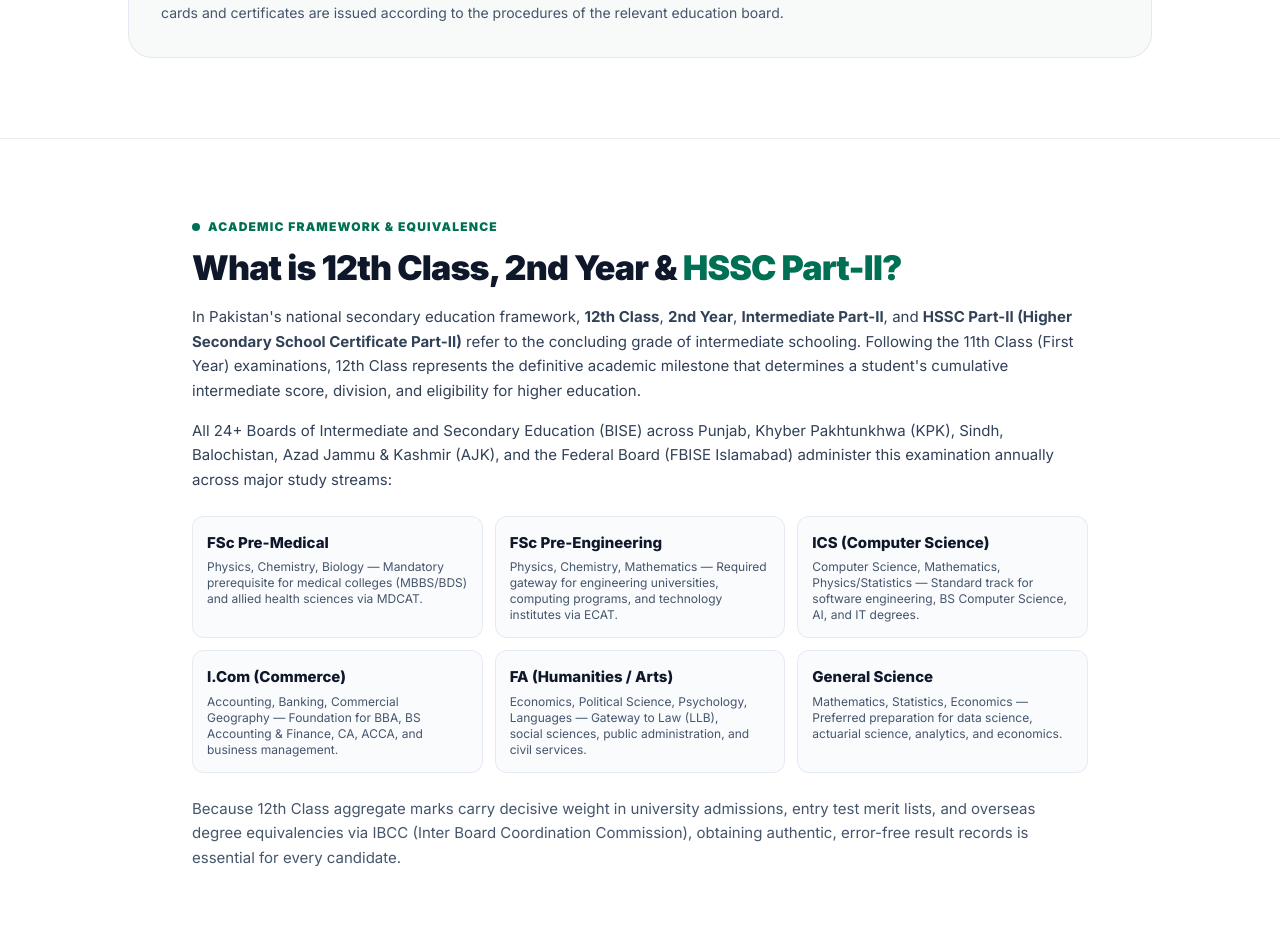
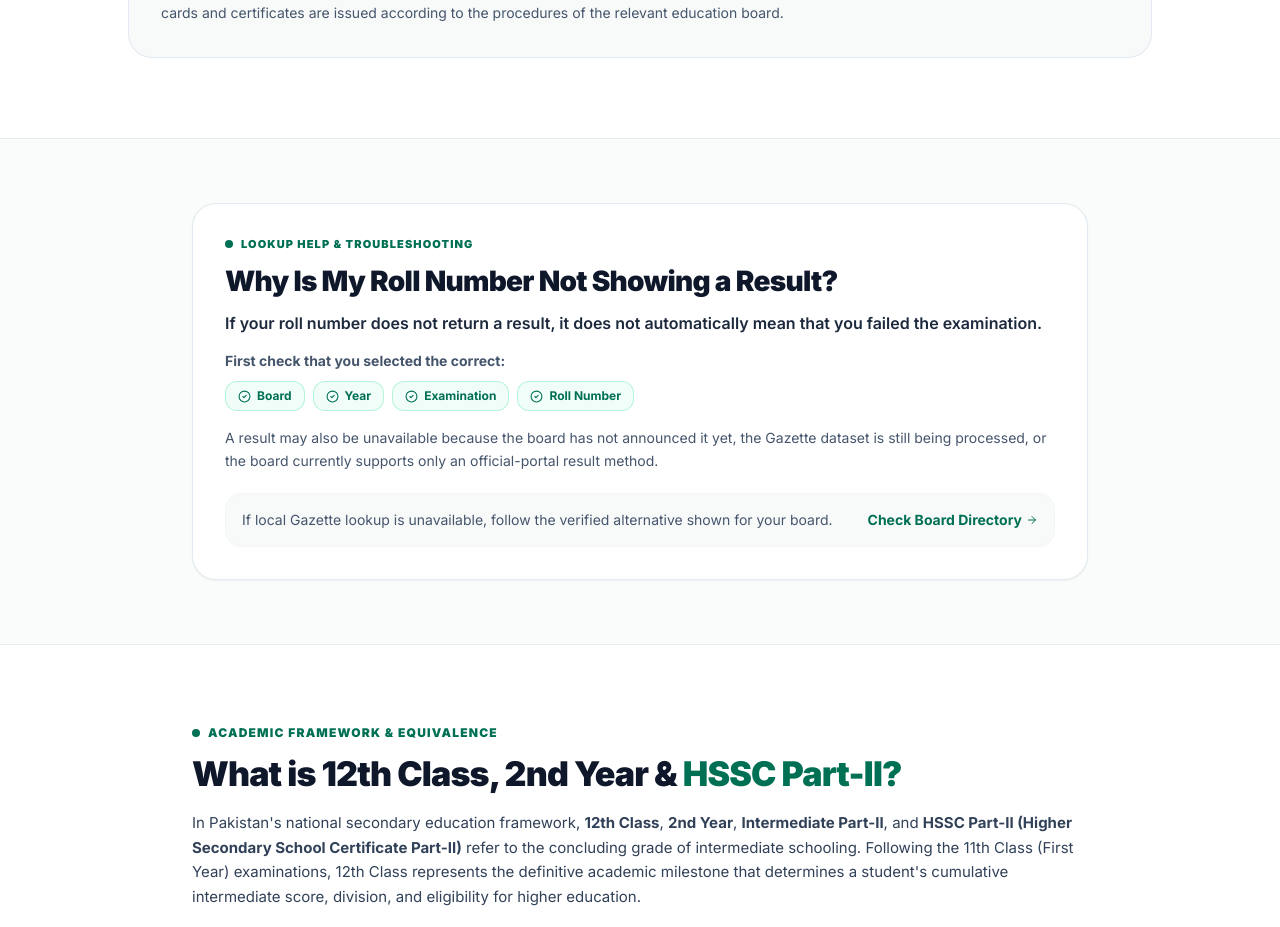
Before and after one commit to 12thclassresult2026/12thclassresult.com.pk, a Next.js app: page / in a window 1280 px wide. Shown: the part 10460-11387 px from the top of the page. Built offline with nearby package versions, Linux system fonts and the light colour scheme; a web font is replaced by a local one.

Commit message:
feat(homepage): add compact Result Troubleshooting section

```diff
--- a/app/page.tsx
+++ b/app/page.tsx
@@ -12,6 +12,7 @@ import { HeroSection } from '@/components/home/hero-section'
 import { ResultInformationSection } from '@/components/home/result-information-section'
 import { ResultMethodsSection } from '@/components/home/result-methods-section'
 import { ResultScheduleSection } from '@/components/home/result-schedule-section'
+import { ResultTroubleshootingSection } from '@/components/home/result-troubleshooting-section'
 import { SemanticContentSections } from '@/components/home/semantic-content-sections'
 import { StepProcessSection } from '@/components/home/step-process-section'
 import { UnderstandResultSection } from '@/components/home/understand-result-section'
@@ -166,10 +167,13 @@ export default function HomePage() {
       {/* 10. RESULT INFORMATION & DMC COMPARISON */}
       <ResultInformationSection />
 
-      {/* 11. 5 SEMANTIC CONTENT SECTIONS (AEO / Comprehensive Topical Authority) */}
+      {/* 11. COMPACT TROUBLESHOOTING SECTION */}
+      <ResultTroubleshootingSection />
+
+      {/* 12. 5 SEMANTIC CONTENT SECTIONS (AEO / Comprehensive Topical Authority) */}
       <SemanticContentSections />
 
-      {/* 12. FREQUENTLY ASKED QUESTIONS (Showcase Design) */}
+      {/* 13. FREQUENTLY ASKED QUESTIONS (Showcase Design) */}
       <FaqShowcaseSection />
     </div>
   )
--- /dev/null
+++ b/components/home/result-troubleshooting-section.tsx
@@ -0,0 +1,83 @@
+import Link from 'next/link'
+
+import { ArrowRightIcon, CheckCircle2Icon } from '@/components/ui/icons'
+
+export function ResultTroubleshootingSection() {
+  const checkItems = ['Board', 'Year', 'Examination', 'Roll Number']
+
+  return (
+    <section
+      aria-labelledby="troubleshooting-heading"
+      className="relative border-b border-slate-200/80 bg-[#FAFCFB] py-12 sm:py-16"
+    >
+      <div className="container-wide">
+        <div className="mx-auto max-w-4xl">
+          {/* Compact Light Troubleshooting Card */}
+          <div className="overflow-hidden rounded-3xl border border-slate-200/90 bg-white p-6 shadow-xs sm:p-8">
+            {/* Eyebrow */}
+            <div className="flex items-center gap-2">
+              <span className="flex h-2 w-2 rounded-full bg-[#007054]" />
+              <span className="text-[11px] font-black tracking-widest text-[#007054] uppercase">
+                LOOKUP HELP &amp; TROUBLESHOOTING
+              </span>
+            </div>
+
+            {/* H2 */}
+            <h2
+              id="troubleshooting-heading"
+              className="mt-3 text-xl font-black tracking-tight text-slate-900 sm:text-2xl lg:text-[28px] lg:leading-tight"
+            >
+              Why Is My Roll Number Not Showing a Result?
+            </h2>
+
+            {/* Core Reassurance */}
+            <p className="mt-3 text-sm font-semibold text-slate-800 sm:text-base">
+              If your roll number does not return a result, it does not automatically mean that you
+              failed the examination.
+            </p>
+
+            {/* Checklist */}
+            <div className="mt-4">
+              <p className="text-xs font-bold text-slate-600 sm:text-sm">
+                First check that you selected the correct:
+              </p>
+              <div className="mt-2.5 flex flex-wrap gap-2">
+                {checkItems.map((item) => (
+                  <span
+                    key={item}
+                    className="inline-flex items-center gap-1.5 rounded-xl border border-emerald-200/80 bg-emerald-50/70 px-3 py-1.5 text-xs font-bold text-[#007054]"
+                  >
+                    <CheckCircle2Icon width={13} height={13} />
+                    {item}
+                  </span>
+                ))}
+              </div>
+            </div>
+
+            {/* Explanation of Unavailable Records */}
+            <p className="mt-4 text-xs leading-relaxed text-slate-600 sm:text-sm">
+              A result may also be unavailable because the board has not announced it yet, the
+              Gazette dataset is still being processed, or the board currently supports only an
+              official-portal result method.
+            </p>
+
+            {/* Callout action for verified alternative */}
+            <div className="mt-5 flex flex-col items-start justify-between gap-3 rounded-2xl border border-slate-100 bg-[#F8FAF9] p-4 text-xs text-slate-600 sm:flex-row sm:items-center sm:text-sm">
+              <span>
+                If local Gazette lookup is unavailable, follow the verified alternative shown for
+                your board.
+              </span>
+              <Link
+                href="#boards"
+                className="inline-flex shrink-0 items-center gap-1 font-bold text-[#007054] transition-colors hover:text-[#005a43] hover:underline"
+              >
+                <span>Check Board Directory</span>
+                <ArrowRightIcon width={12} height={12} />
+              </Link>
+            </div>
+          </div>
+        </div>
+      </div>
+    </section>
+  )
+}
```
